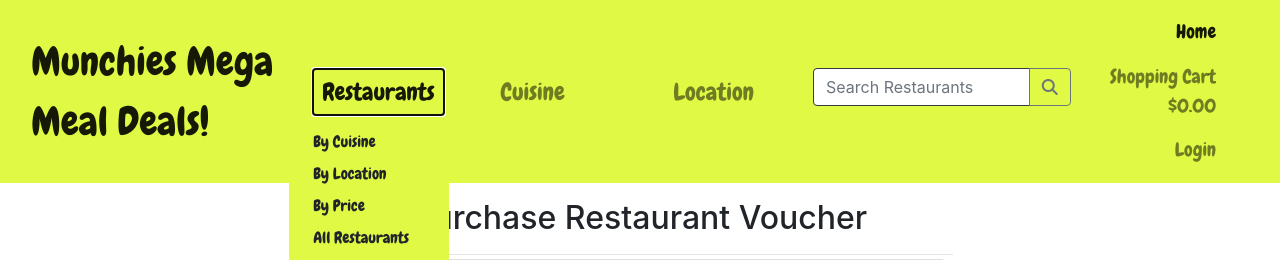
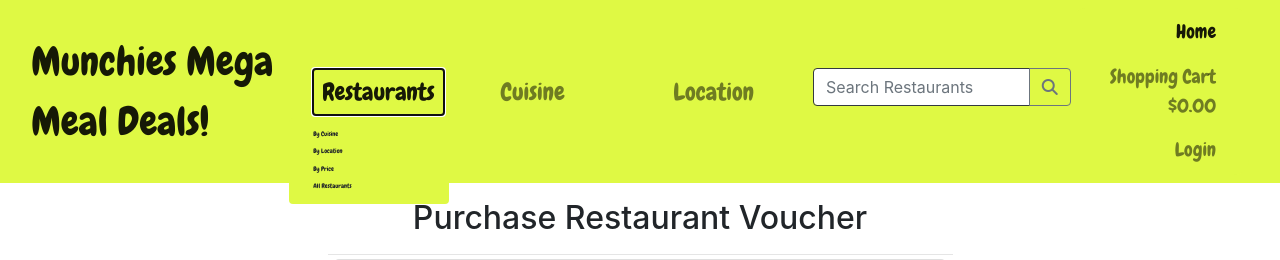
Before and after one commit to Code-Institute-Submissions/project4-6, a Django app: page /restaurants/2/ in a window 1280 px wide, after a click on "Restaurants". Shown: the top 260 px of the page. Run offline with Django 3.2, Linux system fonts and the light colour scheme; data comes from the database, SQL or seed files in the repository; some libraries are stand-ins or nearby versions.

Commit message:
base html css updates

```diff
--- a/restaurants/templates/restaurants/restaurant_details.html
+++ b/restaurants/templates/restaurants/restaurant_details.html
@@ -39,7 +39,7 @@
                             <div class="form-row">
                                 <div class="col-12 mx-auto">
                                     <p class="mt-3"><strong>Quantity:</strong></p>
-                                    <div class="form-group w-50 mx-auto">
+                                    <div class="form-group w-80 mx-auto">
                                         <div class="input-group">
                                             <div class="input-group-prepend">
                                                 <button class="decrement-qty btn btn-black rounded-0"
--- a/static/css/base.css
+++ b/static/css/base.css
@@ -26,8 +26,8 @@ border-radius: 0;
 width: 200px;
 }
 
-.narbar-brand {
-    font-size: .7em;
+.li-dropdown {
+    font-size: .1em;
 }
 
 @media only screen and (min-width: 768px) {
@@ -36,6 +36,9 @@ width: 200px;
     font-size: 1.5em;
     border-radius: 15px 15px 15px 0;
   }
+  .li-dropdown {
+    font-size: .4em;
+}
 }
 
 .verli {
--- a/templates/base.html
+++ b/templates/base.html
@@ -41,10 +41,10 @@
                     <li class="nav-item active hozli dropdown">
                         <a class="nav-link py-1 navbar-background" data-toggle="dropdown" aria-haspopup="true" aria-expanded="false" href="./index.html">Restaurants</a>
                         <div class="dropdown-menu border-0 navbar-background" aria-labelledby="all-products-link">
-                            <a href="{% url 'restaurants' %}?sort=cuisine&direction=asc" class="dropdown-item">By Cuisine</a>
-                            <a href="{% url 'restaurants' %}?sort=location&direction=asc" class="dropdown-item ">By Location</a>
-                            <a href="{% url 'restaurants' %}?sort=price&direction=asc" class="dropdown-item ">By Price</a>
-                            <a href="{% url 'restaurants' %}" class="dropdown-item">All Restaurants</a>
+                            <a href="{% url 'restaurants' %}?sort=cuisine&direction=asc" class="dropdown-item li-dropdown">By Cuisine</a>
+                            <a href="{% url 'restaurants' %}?sort=location&direction=asc" class="dropdown-item li-dropdown">By Location</a>
+                            <a href="{% url 'restaurants' %}?sort=price&direction=asc" class="dropdown-item li-dropdown">By Price</a>
+                            <a href="{% url 'restaurants' %}" class="dropdown-item li-dropdown">All Restaurants</a>
                         </div>
                     </li>
                     <li class="nav-item hozli dropdown">
```
